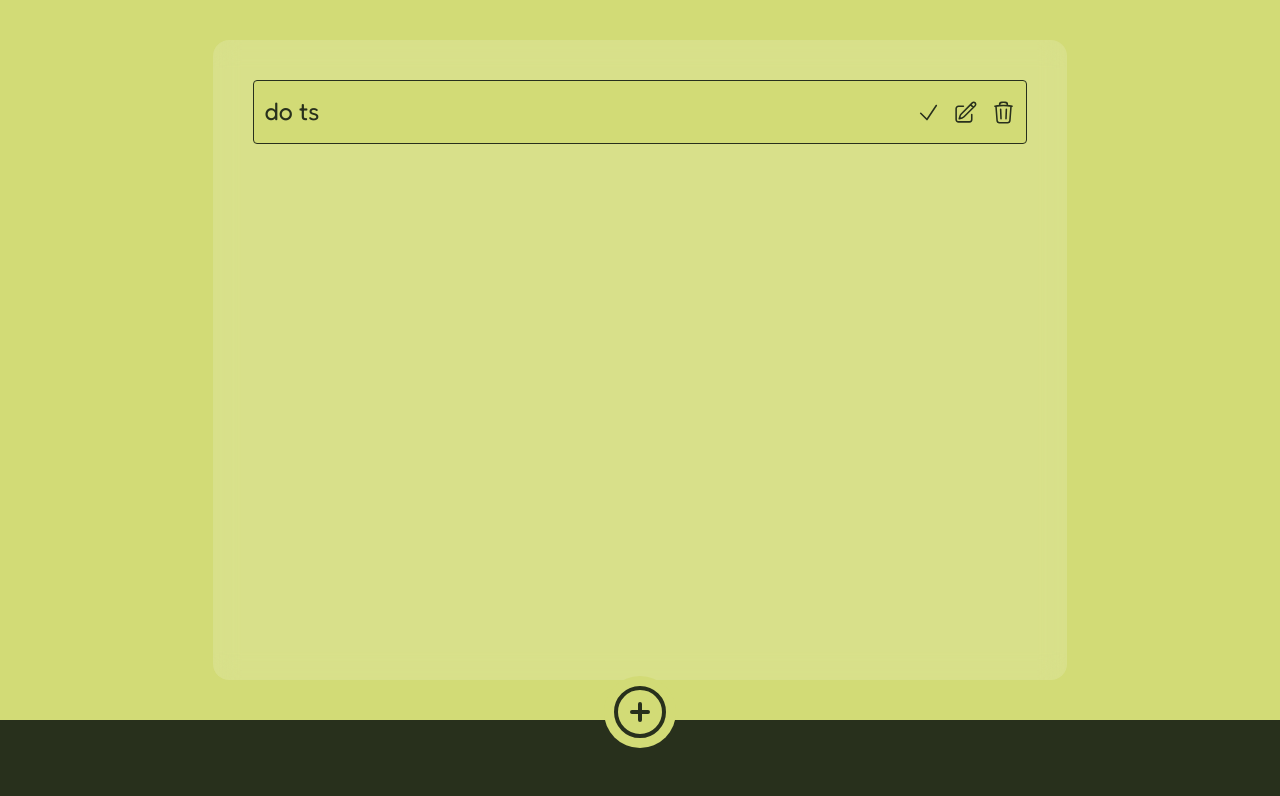
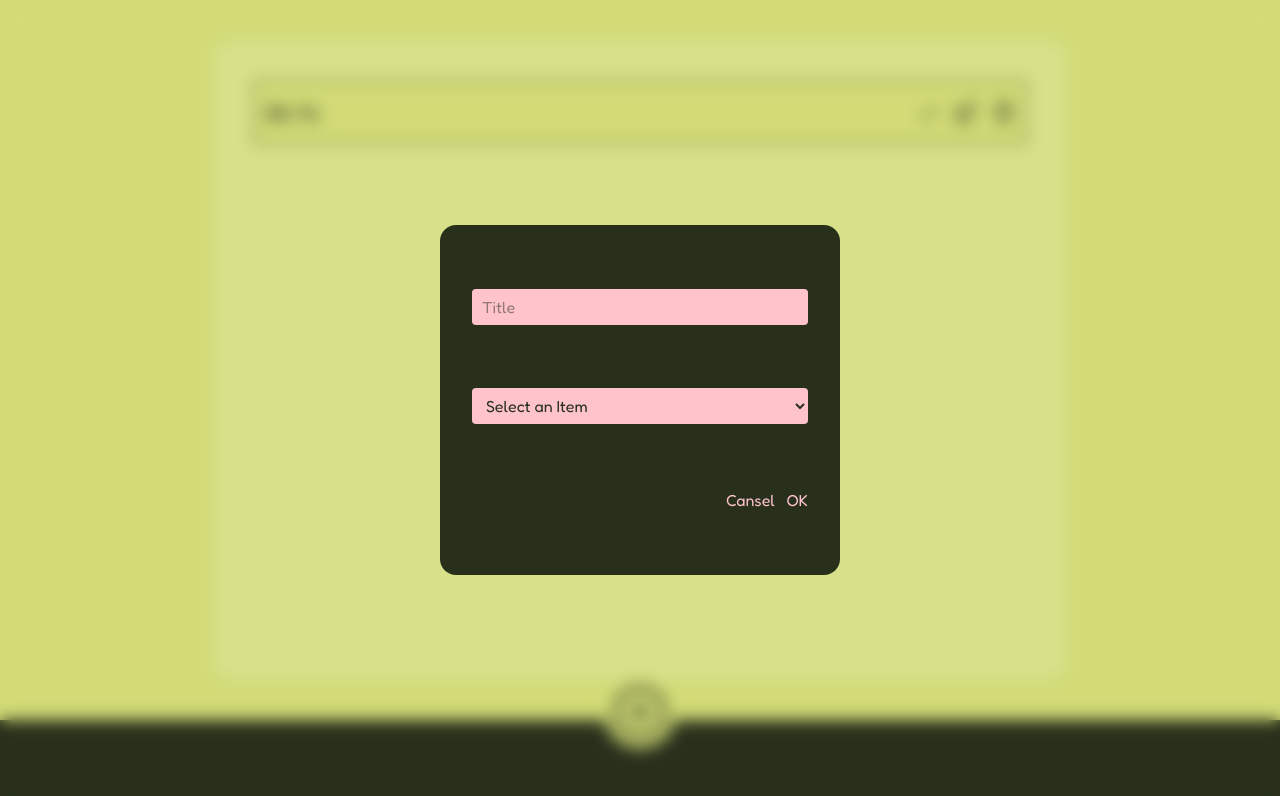
Before and after one commit to MobinaBakhshpour/Todo-App, a React (Vite) app: page / in a window 1280 px wide. Both pictures are taken after a click on the icon 640 px from the left and 712 px from the top of the page. Shown: the top 796 px of the page. Built offline with nearby package versions, Linux system fonts and the light colour scheme.

Commit message:
add newItem feature

```diff
--- a/package.json
+++ b/package.json
@@ -13,6 +13,7 @@
     "@tailwindcss/vite": "^4.1.11",
     "react": "^19.1.0",
     "react-dom": "^19.1.0",
+    "react-hook-form": "^7.61.1",
     "react-icons": "^5.5.0",
     "tailwindcss": "^4.1.11"
   },
--- a/src/App.tsx
+++ b/src/App.tsx
@@ -1,8 +1,51 @@
 import './App.css';
 import { HiOutlinePlusCircle } from "react-icons/hi2";
 import TodoItem from './components/TodoItem';
+import type { Todo } from './types/todo';
+import { useEffect, useState } from 'react';
+import { useForm } from 'react-hook-form'
 
 function App() {
+
+  const [showAddTodoWindow, setShowAddTodoWindow] = useState('hidden')
+  const [title, setTitle] = useState('')
+  const [group, setGroup] = useState('')
+  const [todos, setTodos] = useState<Todo[]>([])
+  const { register, handleSubmit, formState: { errors } } = useForm()
+
+  useEffect(() => {
+    console.log(todos);
+
+  }, [todos])
+
+  const closeAddTodoWindow = () => {
+    setShowAddTodoWindow('hidden')
+    setTitle('')
+    setGroup('')
+    if (errors) {
+      Object.keys(errors).forEach(key => {
+        delete errors[key];
+      })
+    }
+  }
+
+  const addNewTodoHandler = () => {
+    console.log(title, group);
+    if (title && group !== '') {
+      const newTodo: Todo = {
+        id: todos.length + 1,
+        title: title.trim(),
+        completed: false,
+        group
+      }
+      setTodos([newTodo, ...todos])
+      setShowAddTodoWindow('hidden')
+      setTitle('')
+      setGroup('')
+    } else { }
+
+
+  }
 
   return (
     <>
@@ -20,10 +63,35 @@ function App() {
           <TodoItem />
         </div>
 
+        {/* add new Todo*/}
+        <div className={`${showAddTodoWindow} flex items-center justify-center left-0 top-0 w-full h-screen z-20 bg-zinc-4000/20 backdrop-blur-sm`}>
+          <div className="w-[300px] md:w-[400px] h-[350px] bg-dark-green rounded-2xl px-8 flex flex-col justify-evenly items-start *:w-full">
+            <div className='*:w-full *:rounded-sm'>
+              <input type="text" {...register('title', { required: 'title is required' })} placeholder='Title' className='bg-pink text-dark-green px-2.5 h-9' value={title} onChange={(e) => setTitle(e.target.value)} autoFocus={true} />
+              {errors.title && <p className='text-pink font-Fredoka-Light text-sm'>{errors.title.message}</p>}
+            </div>
+            <div className='*:w-full *:rounded-sm'>
+              <select name="selectGroup" {...register('group', { required: 'select an item, please' })} id="" value={group} onChange={(e) => setGroup(e.target.value)} className='bg-pink text-dark-green cursor-pointer px-2.5 h-9'>
+                <option value="" className='text-zinc-500'>Select an Item</option>
+                <option value="work">Work</option>
+                <option value="personal">Personal</option>
+                <option value="shopping">Shopping</option>
+                <option value="health">Health</option>
+                <option value="other">Other</option>
+              </select>
+              {errors.group && <p className='text-pink font-Fredoka-Light text-sm'>{errors.group.message}</p>}
+            </div>
+            <div className='flex justify-end items-center gap-3 select-none text-pink *:cursor-pointer'>
+              <div onClick={closeAddTodoWindow}>Cansel</div>
+              <div onClick={handleSubmit(addNewTodoHandler)}>OK</div>
+            </div>
+          </div>
+        </div>
+
         {/* fotter */}
         <div className='fixed w-full h-10 md:h-20 left-0 bottom-0 bg-dark-green z-10'>
           <div className='relative rounded-full w-14 h-14 md:w-18 md:h-18 left-1/2 -top-2 -translate-x-1/2 -translate-y-1/2 bg-lime-green'>
-            <HiOutlinePlusCircle className=' absolute w-12 h-12 md:w-16 md:h-16 left-1/2 top-1/2 -translate-x-1/2 -translate-y-1/2 text-dark-green cursor-pointer' />
+            <HiOutlinePlusCircle className=' absolute w-12 h-12 md:w-16 md:h-16 left-1/2 top-1/2 -translate-x-1/2 -translate-y-1/2 text-dark-green cursor-pointer' onClick={() => setShowAddTodoWindow('fixed')} />
           </div>
         </div>
 
--- /dev/null
+++ b/src/types/todo.ts
@@ -0,0 +1,8 @@
+type GroupType = 'work' | 'personal' | 'shopping' | 'health' | 'other' | '';
+
+export interface Todo {
+    id: number,
+    title: string,
+    completed: boolean,
+    group: GroupType,
+}
```
Also changed, not shown: 1 other file (tests, documents, lock files or other folders).
